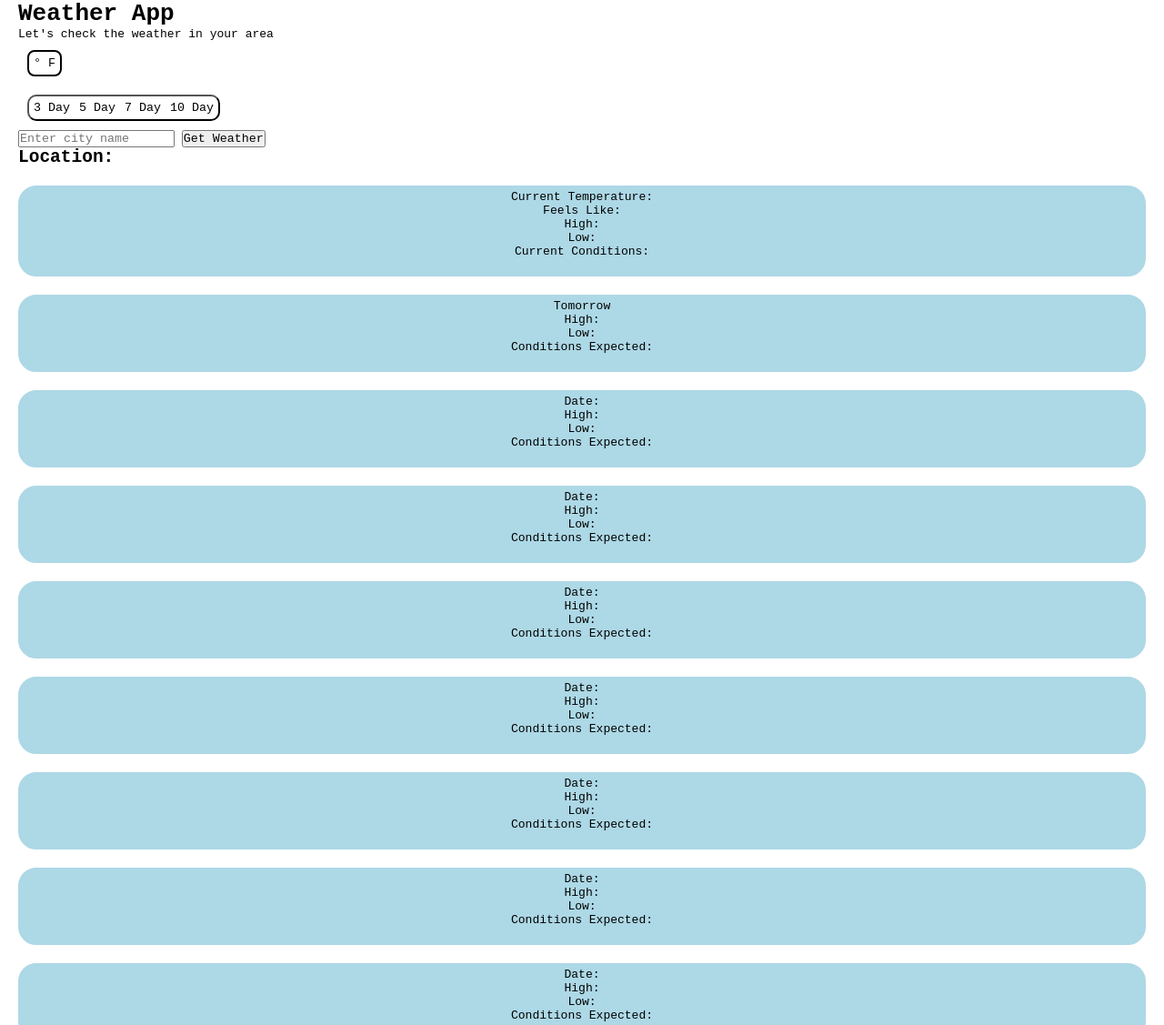
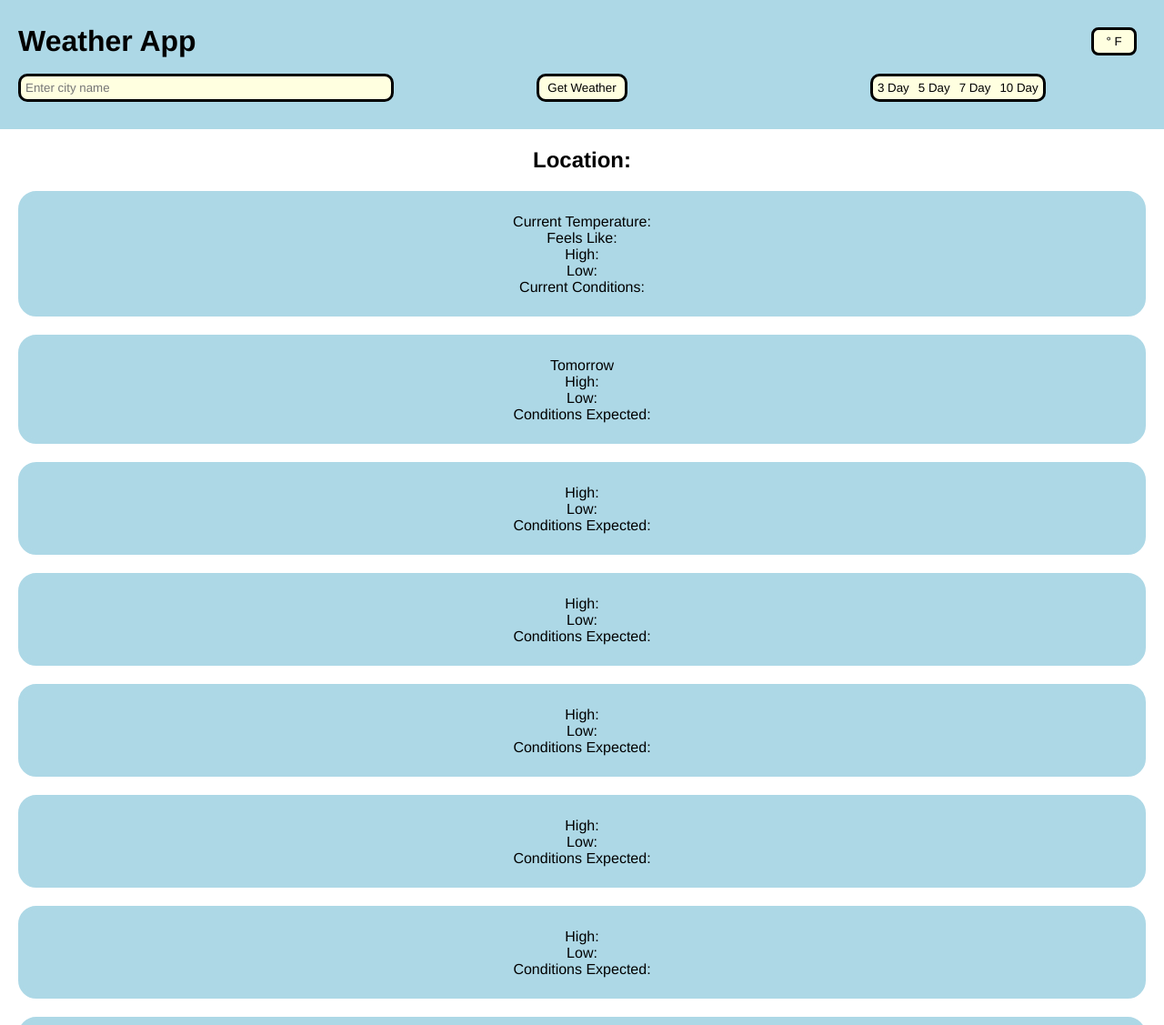
Before and after one commit to ryan77145/odin-weather-app, a website: page src/template.html in a window 1280 px wide. Shown: the top 1127 px of the page at 91% size. Drawn offline with Linux system fonts and the light colour scheme; no server answers.

Commit message:
styling added

```diff
--- a/src/index.js
+++ b/src/index.js
@@ -33,13 +33,13 @@ import {
   tenDayDisplay,
 } from "./weatherData.js";
 
-defaultFetchData().then(function (data) {
+/*defaultFetchData().then(function (data) {
   returnLocation(data, locationName);
   returnCurrentTemp(data, currentTemperature);
   returnRealFeel(data, realFeel);
   returnWeatherIcon(data, weatherIcon);
   returnWeather(data, dates, tempMins, tempMaxes, conditions);
-});
+});*/
 
 cityInput.addEventListener("keydown", function (event) {
   if (event.key === "Enter") {
--- a/src/styles.css
+++ b/src/styles.css
@@ -12,29 +12,33 @@
 * {
   margin: 0;
   padding: 0;
-    font-family: monospace;
-}
+  font-family:'Franklin Gothic Medium', 'Arial Narrow', Arial, sans-serif;
 
-input, button {
+input,
+button {
   font-family: inherit;
 }
 
-.todaysWeather.hidden, .dailyWeather.hidden {
+.todaysWeather.hidden,
+.dailyWeather.hidden {
   display: none;
 }
 
-.todaysWeather, .dailyWeather {
+.todaysWeather,
+.dailyWeather {
   border: 5px solid var(--light-theme-background);
   background-color: var(--light-theme-background);
   margin: 20px;
   border-radius: 20px;
   text-align: center;
+  padding-top: 20px;
 }
 
 .forecasttoggle {
   display: flex;
-    margin: 10px;
+  margin: 10px auto;
   text-align: center;
+  grid-area: dayChoice;
 }
 
 .forecasttoggle button {
@@ -43,40 +47,107 @@ input, button {
 }
 
 .threeDay {
+  border: 3px solid black;
   border-right: none;
-    background-color: white;
+  background-color: var(--light-theme-accent);
   border-radius: 10px 0 0 10px;
 }
 
-.fiveDay, .sevenDay {
+.fiveDay,
+.sevenDay {
+  border: 3px solid black;
   border-left: none;
   border-right: none;
-    background-color: white;
+  background-color: var(--light-theme-accent);
 }
 
 .tenDay {
+  border: 3px solid black;
   border-left: none;
-    background-color: white;
+  background-color: var(--light-theme-accent);
   border-radius: 0 10px 10px 0;
 }
 
-.threeDay:hover, .fiveDay:hover, .sevenDay:hover, .tenDay:hover, .unitConversion:hover {
-    background-color: var(--dark-theme-accent)
+.threeDay:hover,
+.fiveDay:hover,
+.sevenDay:hover,
+.tenDay:hover,
+.unitConversion:hover, .cityInput:hover, .getWeatherBtn:hover {
+  background-color: var(--dark-theme-accent);
 }
 
 .unitConversion {
-    border: 2px solid black;
+  border: 3px solid black;
   border-radius: 8px;
   padding: 5px;
   text-align: center;
   background-color: white;
   margin: 10px;
+  grid-area: convert;
+  width: 50px;
+  justify-self: flex-end;
+  background-color: var(--light-theme-accent);
 }
 
 header {
-    margin-left: 20px;
+  display: grid;
+  grid-template-rows: 1fr 1fr;
+  grid-template-columns: 1fr 1fr;
+  grid-template-areas:
+    "title convert"
+    "dayChoice dayChoice";
+  align-items: center;
+  padding: 20px;
+  background-color: var(--light-theme-background);
+  margin-bottom: 20px;
 }
 
-.cityInput, .location {
-    margin-left: 20px;
+h1 {
+  grid-area: title;
 }
+
+.location {
+  margin-bottom: 20px;
+}
+
+.getWeatherBtn {
+  border: 3px solid black;
+  background-color: var(--light-theme-accent);
+  border-radius: 10px;
+  padding: 5px;
+  width: 100px;
+}
+
+.cityInput {
+  border: 3px solid black;
+  background-color: var(--light-theme-accent);
+  border-radius: 10px;
+  padding: 5px;
+}
+
+.container {
+  margin: 10px auto;
+  text-align: center;
+}
+
+@media (min-width: 490px) {
+  header {
+    display: grid;
+    grid-template-columns: 1fr 1fr 1fr;
+    grid-template-rows: 1fr 1fr;
+    grid-template-areas:
+      "title title convert"
+      "input btn dayChoice";
+  }
+
+  input {
+    grid-area: input;
+    align-self: center;
+  }
+
+  .getWeatherBtn {
+    grid-area: btn;
+    align-self: center;
+    justify-self: center;
+  }
+}
--- a/src/template.html
+++ b/src/template.html
@@ -10,8 +10,9 @@
   <body>
     <header>
       <h1>Weather App</h1>
-      <p>Let's check the weather in your area</p>
       <button class="unitConversion">&deg; F</button>
+      <input type="text" class="cityInput" placeholder="Enter city name" />
+      <button class="getWeatherBtn">Get Weather</button>
       <div class="forecasttoggle">
         <button class="threeDay">3 Day</button>
         <button class="fiveDay">5 Day</button>
@@ -20,8 +21,6 @@
       </div>
     </header>
     <div class="container">
-      <input type="text" class="cityInput" placeholder="Enter city name" />
-      <button class="getWeatherBtn">Get Weather</button>
       <h2 class="location">Location:</h2>
     </div>
     <div class="weatherData">
@@ -41,56 +40,56 @@
         <img class="weatherIcon"  />
       </div>
       <div class="dailyWeather">
-        <p class="date">Date:</p>
+        <p class="date"></p>
         <p class="tempMax">High:</p>
         <p class="tempMin">Low:</p>
         <p class="conditions">Conditions Expected:</p>
         <img class="weatherIcon"  />
       </div>
       <div class="dailyWeather">
-        <p class="date">Date:</p>
+        <p class="date"></p>
         <p class="tempMax">High:</p>
         <p class="tempMin">Low:</p>
         <p class="conditions">Conditions Expected:</p>
         <img class="weatherIcon"  />
       </div>
       <div class="dailyWeather">
-        <p class="date">Date:</p>
+        <p class="date"></p>
         <p class="tempMax">High:</p>
         <p class="tempMin">Low:</p>
         <p class="conditions">Conditions Expected:</p>
         <img class="weatherIcon"  />
       </div>
       <div class="dailyWeather">
-        <p class="date">Date:</p>
+        <p class="date"></p>
         <p class="tempMax">High:</p>
         <p class="tempMin">Low:</p>
         <p class="conditions">Conditions Expected:</p>
         <img class="weatherIcon"  />
       </div>
       <div class="dailyWeather">
-        <p class="date">Date:</p>
+        <p class="date"></p>
         <p class="tempMax">High:</p>
         <p class="tempMin">Low:</p>
         <p class="conditions">Conditions Expected:</p>
         <img class="weatherIcon"  />
       </div>
       <div class="dailyWeather">
-        <p class="date">Date:</p>
+        <p class="date"></p>
         <p class="tempMax">High:</p>
         <p class="tempMin">Low:</p>
         <p class="conditions">Conditions Expected:</p>
         <img class="weatherIcon"  />
       </div>
       <div class="dailyWeather">
-        <p class="date">Date:</p>
+        <p class="date"></p>
         <p class="tempMax">High:</p>
         <p class="tempMin">Low:</p>
         <p class="conditions">Conditions Expected:</p>
         <img class="weatherIcon"  />
       </div>
       <div class="dailyWeather">
-        <p class="date">Date:</p>
+        <p class="date"></p>
         <p class="tempMax">High:</p>
         <p class="tempMin">Low:</p>
         <p class="conditions">Conditions Expected:</p>
--- a/src/weatherData.js
+++ b/src/weatherData.js
@@ -6,32 +6,44 @@ export function returnWeather(
   conditions,
 ) {
   for (let i = 0; i < 8; i++) {
-    const weatherDate = response.days[i].datetime;
+    const dayNames = [
+      "Sunday",
+      "Monday",
+      "Tuesday",
+      "Wednesday",
+      "Thursday",
+      "Friday",
+      "Saturday",
+    ];
+    const weatherDate =
+      dayNames[new Date(response.days[i].datetime).getUTCDay()];
+    const dateSpan = document.createElement("span");
+    dateSpan.setAttribute("class", "dateSpan");
+    dateSpan.textContent = "" + weatherDate;
+    dates[i].innerHTML = "";
+    dates[i].appendChild(dateSpan);
+  }
+  for (let i = 0; i < 10; i++) {
     const weatherMin = response.days[i].tempmin;
     const weatherMax = response.days[i].tempmax;
     const weatherCon = response.days[i].conditions;
 
-    const dateSpan = document.createElement("span");
     const tempMinSpan = document.createElement("span");
     const tempMaxSpan = document.createElement("span");
     const conditionSpan = document.createElement("span");
 
-    dateSpan.setAttribute("class", "dateSpan");
     tempMinSpan.setAttribute("class", "tempMinSpan");
     tempMaxSpan.setAttribute("class", "tempMaxSpan");
     conditionSpan.setAttribute("class", "conditionSpan");
 
-    dateSpan.textContent = "" + weatherDate;
     tempMinSpan.textContent = "" + weatherMin;
     tempMaxSpan.textContent = "" + weatherMax;
     conditionSpan.textContent = "" + weatherCon;
 
-    dates[i].innerHTML = "Date: ";
     tempMaxes[i].innerHTML = "High: ";
     tempMins[i].innerHTML = "Low: ";
     conditions[i].innerHTML = "Conditions: ";
 
-    dates[i].appendChild(dateSpan);
     tempMins[i].appendChild(tempMinSpan);
     tempMaxes[i].appendChild(tempMaxSpan);
     conditions[i].appendChild(conditionSpan);
@@ -93,37 +105,59 @@ export function returnRealFeel(response, realFeel) {
 
 export function toFahrenheit() {
   const el = document.querySelector(".currentTempInfo");
-  if (el) el.textContent = ((parseFloat(el.textContent) * 9) / 5 + 32).toFixed(1);
+  if (el)
+    el.textContent = ((parseFloat(el.textContent) * 9) / 5 + 32).toFixed(1);
 
   const realFeelEl = document.querySelector(".realFeelInfo");
-  if (realFeelEl) realFeelEl.textContent = ((parseFloat(realFeelEl.textContent) * 9) / 5 + 32).toFixed(1);
+  if (realFeelEl)
+    realFeelEl.textContent = (
+      (parseFloat(realFeelEl.textContent) * 9) / 5 +
+      32
+    ).toFixed(1);
 
   const tempMaxSpans = document.querySelectorAll(".tempMaxSpan");
   const tempMinSpans = document.querySelectorAll(".tempMinSpan");
 
   for (let i = 0; i < tempMaxSpans.length; i++) {
-    tempMaxSpans[i].textContent = ((parseFloat(tempMaxSpans[i].textContent) * 9) / 5 + 32).toFixed(1);
+    tempMaxSpans[i].textContent = (
+      (parseFloat(tempMaxSpans[i].textContent) * 9) / 5 +
+      32
+    ).toFixed(1);
   }
   for (let i = 0; i < tempMinSpans.length; i++) {
-    tempMinSpans[i].textContent = ((parseFloat(tempMinSpans[i].textContent) * 9) / 5 + 32).toFixed(1);
+    tempMinSpans[i].textContent = (
+      (parseFloat(tempMinSpans[i].textContent) * 9) / 5 +
+      32
+    ).toFixed(1);
   }
 }
 
 export function toCelsius() {
   const el = document.querySelector(".currentTempInfo");
-  if (el) el.textContent = (((parseFloat(el.textContent) - 32) * 5) / 9).toFixed(1);
+  if (el)
+    el.textContent = (((parseFloat(el.textContent) - 32) * 5) / 9).toFixed(1);
 
   const realFeelEl = document.querySelector(".realFeelInfo");
-  if (realFeelEl) realFeelEl.textContent = (((parseFloat(realFeelEl.textContent) - 32) * 5) / 9).toFixed(1);
+  if (realFeelEl)
+    realFeelEl.textContent = (
+      ((parseFloat(realFeelEl.textContent) - 32) * 5) /
+      9
+    ).toFixed(1);
 
   const tempMaxSpans = document.querySelectorAll(".tempMaxSpan");
   const tempMinSpans = document.querySelectorAll(".tempMinSpan");
 
   for (let i = 0; i < tempMaxSpans.length; i++) {
-    tempMaxSpans[i].textContent = (((parseFloat(tempMaxSpans[i].textContent) - 32) * 5) / 9).toFixed(1);
+    tempMaxSpans[i].textContent = (
+      ((parseFloat(tempMaxSpans[i].textContent) - 32) * 5) /
+      9
+    ).toFixed(1);
   }
   for (let i = 0; i < tempMinSpans.length; i++) {
-    tempMinSpans[i].textContent = (((parseFloat(tempMinSpans[i].textContent) - 32) * 5) / 9).toFixed(1);
+    tempMinSpans[i].textContent = (
+      ((parseFloat(tempMinSpans[i].textContent) - 32) * 5) /
+      9
+    ).toFixed(1);
   }
 }
 
```
Also changed, not shown: README.md. Lines whose indentation alone changed are shown as unchanged.
